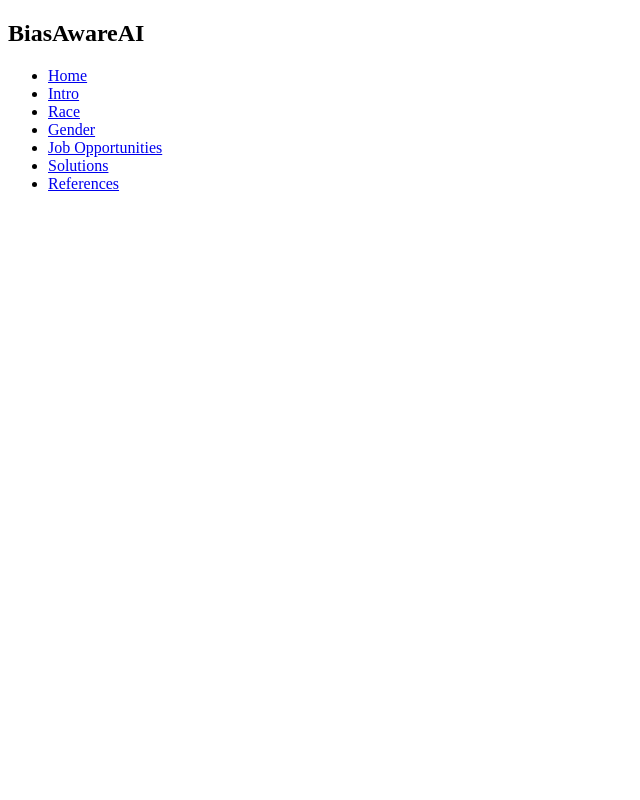
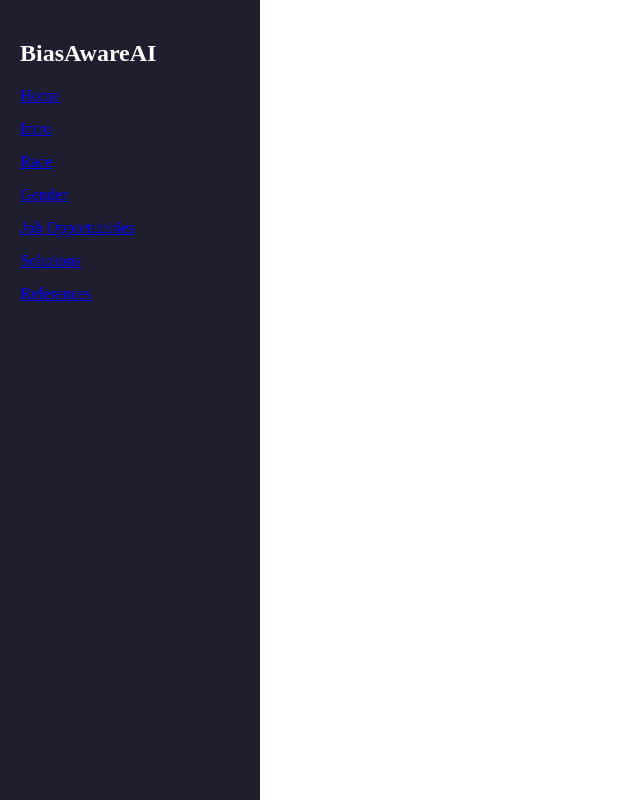
Before and after one commit to edombelayneh/BiasAwareAI, a Next.js app: page /gender in a window 1280 px wide. Shown: the whole page, without its empty margins (0-640 px from the left). Built offline with nearby package versions, Linux system fonts and the light colour scheme.

Commit message:
finalize sidebar

```diff
--- a/app/components/Sidebar.js
+++ b/app/components/Sidebar.js
@@ -1,11 +1,36 @@
+'use client';
+import styled from 'styled-components';
 import Link from 'next/link';
+
+const SidebarWrapper = styled.div`
+  width: 220px;
+  height: 100vh;
+  background-color: #1e1e2f;
+  color: white;
+  padding: 20px;
+  position: fixed;
+  top: 0;
+  left: 0;
+  display: flex;
+  flex-direction: column;
+  align-items: flex-start;
+`;
+
+const NavList = styled.ul`
+  list-style: none;
+  padding: 0;
+  margin: 0;
+  display: flex;
+  flex-direction: column;
+  gap: 15px;
+`;
 
 const Sidebar = () => {
   return (
-    <div className="h-screen w-64 bg-gray-800 text-white flex flex-col p-4 fixed">
-      <h2 className="text-2xl font-bold mb-6">BiasAwareAI</h2>
-      <nav className="flex flex-col space-y-4">
-        <ul>
+    <SidebarWrapper>
+      <h2>BiasAwareAI</h2>
+      <nav>
+        <NavList>
           <li><Link href="/" className="hover:text-gray-300">Home</Link></li>
           <li><Link href="/contact" className="hover:text-gray-300">Intro</Link></li>
           <li><Link href="/contact" className="hover:text-gray-300">Race</Link></li>
@@ -13,9 +38,9 @@
           <li><Link href="/contact" className="hover:text-gray-300">Job Opportunities</Link></li>
           <li><Link href="/contact" className="hover:text-gray-300">Solutions</Link></li>
           <li><Link href="/contact" className="hover:text-gray-300">References</Link></li>
-        </ul>
+        </NavList>
       </nav>
-    </div>
+    </SidebarWrapper>
   );
 };
 
--- a/app/layout.js
+++ b/app/layout.js
@@ -1,42 +1,26 @@
-// import { Geist, Geist_Mono } from "next/font/google";
-// import "./globals.css";
-
-// const geistSans = Geist({
-//   variable: "--font-geist-sans",
-//   subsets: ["latin"],
-// });
-
-// const geistMono = Geist_Mono({
-//   variable: "--font-geist-mono",
-//   subsets: ["latin"],
-// });
-
-// export const metadata = {
-//   title: "Create Next App",
-//   description: "Generated by create next app",
-// };
-
-// export default function RootLayout({ children }) {
-//   return (
-//     <html lang="en">
-//       <body className={`${geistSans.variable} ${geistMono.variable}`}>
-//         {children}
-//       </body>
-//     </html>
-//   );
-// }
+import { Geist, Geist_Mono } from "next/font/google";
 import Sidebar from './components/Sidebar';
 import './globals.css'; // Assuming your global styles are here
 
+const geistSans = Geist({
+  variable: "--font-geist-sans",
+  subsets: ["latin"],
+});
+
+const geistMono = Geist_Mono({
+  variable: "--font-geist-mono",
+  subsets: ["latin"],
+});
+
 export const metadata = {
-  title: 'My App',
-  description: 'Sidebar layout example',
+  title: 'BiasAwareAI',
+  description: 'Helps people understand the Bias thtat AI can have',
 };
 
 export default function RootLayout({ children }) {
   return (
     <html lang="en">
-      <body>
+      <body className={`${geistSans.variable} ${geistMono.variable}`}>
         <Sidebar />
         <div style={{ marginLeft: '220px', padding: '20px' }}>
           {children}
--- a/package.json
+++ b/package.json
@@ -14,7 +14,8 @@
     "@mui/material": "^7.0.1",
     "next": "15.2.4",
     "react": "^19.0.0",
-    "react-dom": "^19.0.0"
+    "react-dom": "^19.0.0",
+    "styled-components": "^6.1.17"
   },
   "devDependencies": {
     "@eslint/eslintrc": "^3",
```
Also changed, not shown: app/components/Sidebar.module.css (renamed from app/components/Sidebar.css, +25 -1 lines), 1 other file (tests, documents, lock files or other folders).
